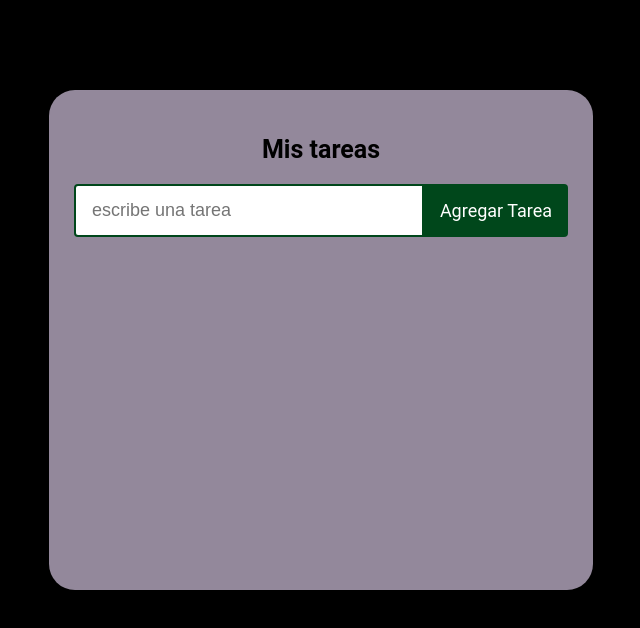
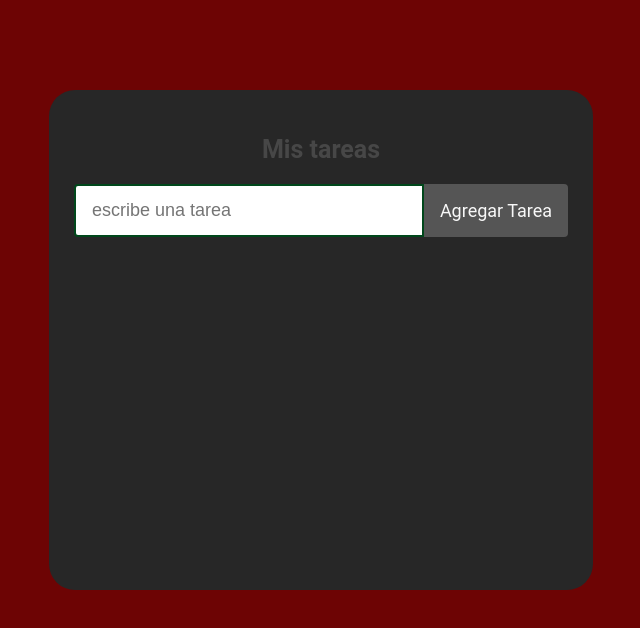
Before and after one commit to Dantescos/Tareas-Utn, a React (Create React App) app: page / in a window 1280 px wide. Shown: the top 628 px of the page, without its empty margins (319-959 px from the left). Built offline with nearby package versions, Linux system fonts and the light colour scheme.

Commit message:
Semi-terminado esqueleto de la app faltan funciones editar,borrar y aspectos graficos

```diff
--- a/package.json
+++ b/package.json
@@ -10,6 +10,7 @@
     "react-dom": "^18.2.0",
     "react-icons": "^4.12.0",
     "react-scripts": "5.0.1",
+    "uuid": "^9.0.1",
     "web-vitals": "^2.1.4"
   },
   "scripts": {
--- a/src/App.css
+++ b/src/App.css
@@ -6,7 +6,7 @@
 
 html,body {
     color: white;
-    background-color: rgb(0, 0, 0);
+    background-color: rgb(109, 4, 4);
     font-family: Lato, sans-serif;
     margin-top: 40px;
 }
@@ -21,7 +21,7 @@ html,body {
 .tareas-listado{
     width:  600;
     min-height: 500px;
-    background-color: rgb(147, 136, 155);
+    background-color: rgb(39, 39, 39);
     padding: 25px;
     margin: 10px;
     justify-content: center;
@@ -29,7 +29,7 @@ html,body {
 
 }
  .titulo{
-    color: black;
+    color: rgb(71, 71, 71);
     font-size: 25px;
     font-family: roboto,sans-serif;
     text-align: center;
--- a/src/Componentes/TaskForm.jsx
+++ b/src/Componentes/TaskForm.jsx
@@ -1,24 +1,28 @@
 import React, {useState} from "react";
 import "../hojas-estilo/TaskForm.css"
+import { v4 as uuidv4} from "uuid";
  function TareaFormulario(props){
 
 const[input,setInput] = useState("");
 
     const manejarCambio= e =>{
-        setInput()
-
+        setInput(e.target.value);
     }
 
     const manejarEnvio = e =>{
+        e.preventDefault();
+
         const tareaNueva = {
-            id: "3241",
-            texto: "hola"
+            id: uuidv4(),
+            texto: input,
+            completada:false
         }
-
+props.onSubmit(tareaNueva);
     }
 
     return(
-<form className="tarea-formulario">
+<form className="tarea-formulario"
+    onSubmit={manejarEnvio}>
 <input
 className="tarea-input"
 type="text" placeholder="escribe una tarea"
--- a/src/Componentes/TaskItem.jsx
+++ b/src/Componentes/TaskItem.jsx
@@ -8,19 +8,23 @@ function ListaDeTareas() {
 const[tareas,setTareas]=useState([]);
 
 const agregarTarea= tarea => {
-    console.log("tarea agragada");
-    console.log(tarea);
-
+   if (tarea.texto.trim()){
+    tarea.texto=tarea.texto.trim();
+    const tareasActualizadas = [tarea, ...tareas]
+    setTareas(tareasActualizadas);
+   }
 }
     return(
         <>
-        <TareaFormulario />
+        <TareaFormulario onSubmit={agregarTarea} />
         <div className="tareas-lista-contenedor">
                 {
-                    tareas.map((tareas)=>
+                    tareas.map((tarea)=>
                     <Tarea
-                    texto={tareas.texto}
-                    completada={tareas.completada}
+                    key={tarea.id}
+                    id={tarea.id}
+                    texto={tarea.texto}
+                    completada={tarea.completada}
                     />
                     )
                 }
--- a/src/hojas-estilo/TaskForm.css
+++ b/src/hojas-estilo/TaskForm.css
@@ -9,7 +9,7 @@
 .tarea-input{
     width:  350px;
     font-size: 18px;
-    background-color: white;
+    background-color: rgb(255, 255, 255);
     padding: 14px 32px 14px 16px;
     border-radius:  4px 0 0 4px;
     border:  2px solid #00471b;
@@ -25,8 +25,8 @@ border: none;
 border-radius: 0 4px 4px 0;
 cursor: pointer;
 outline: none;
-background: #00471b;
-color: #fff;
+background: #555555;
+color: #f8f8f8;
 text-transform: capitalize;
 
 }
--- a/src/hojas-estilo/TaskList.css
+++ b/src/hojas-estilo/TaskList.css
@@ -1,7 +1,7 @@
 .tareas-listados {
     width: 500px;
     min-height: 65px;
-    background-color: rgb(248, 188, 188);
+    background-color: rgb(26, 25, 25);
     margin:  5px 0;
     padding:  8px 15px 8px 20px;
     display: flex;
@@ -13,7 +13,7 @@
 
 
 .tareas-listados.completada{
-background-color: #5a01a7;
+background-color: #850dee;
 text-decoration: line-through;
 
 }
```
Also changed, not shown: 1 other file (tests, documents, lock files or other folders).
